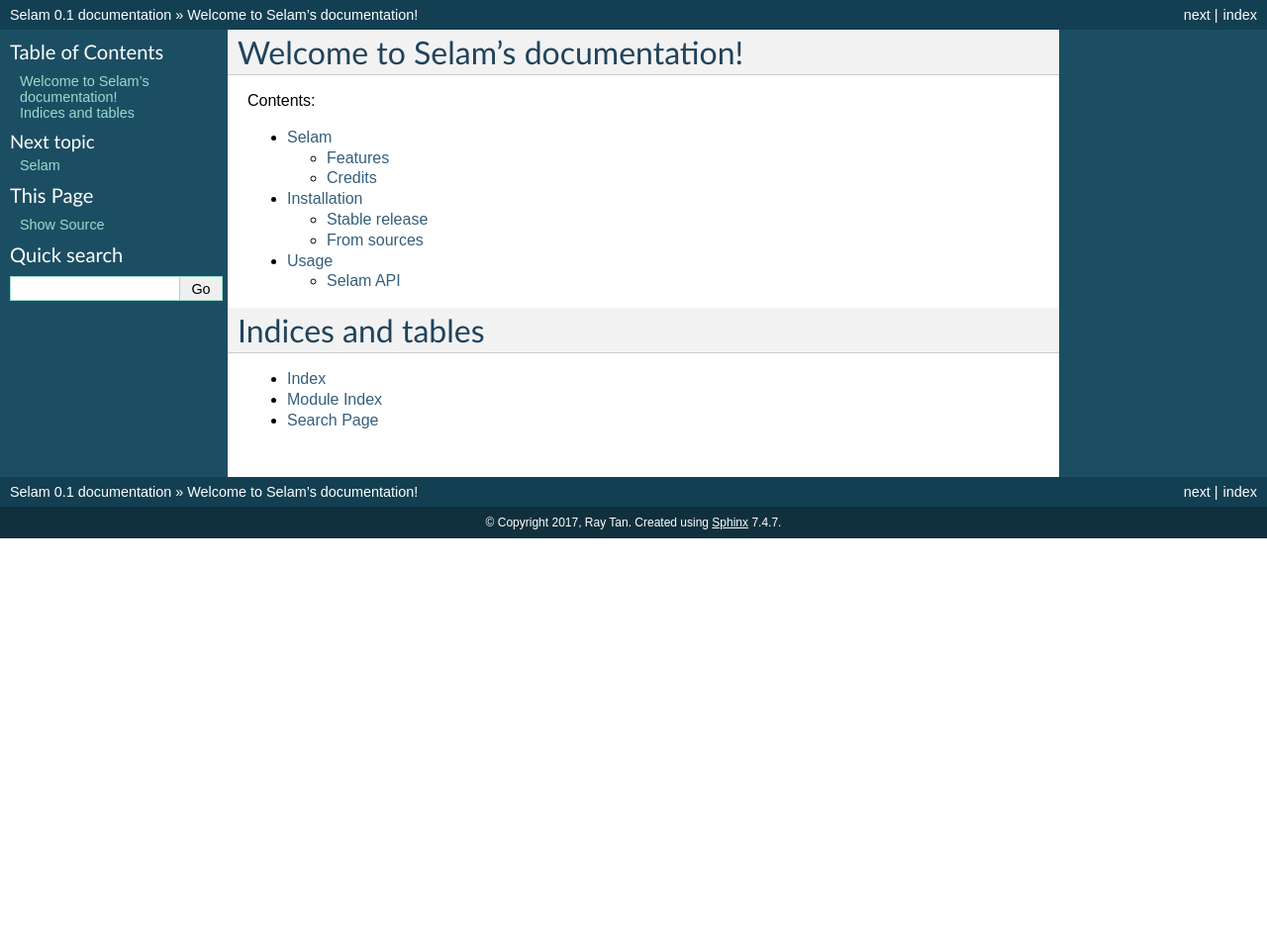
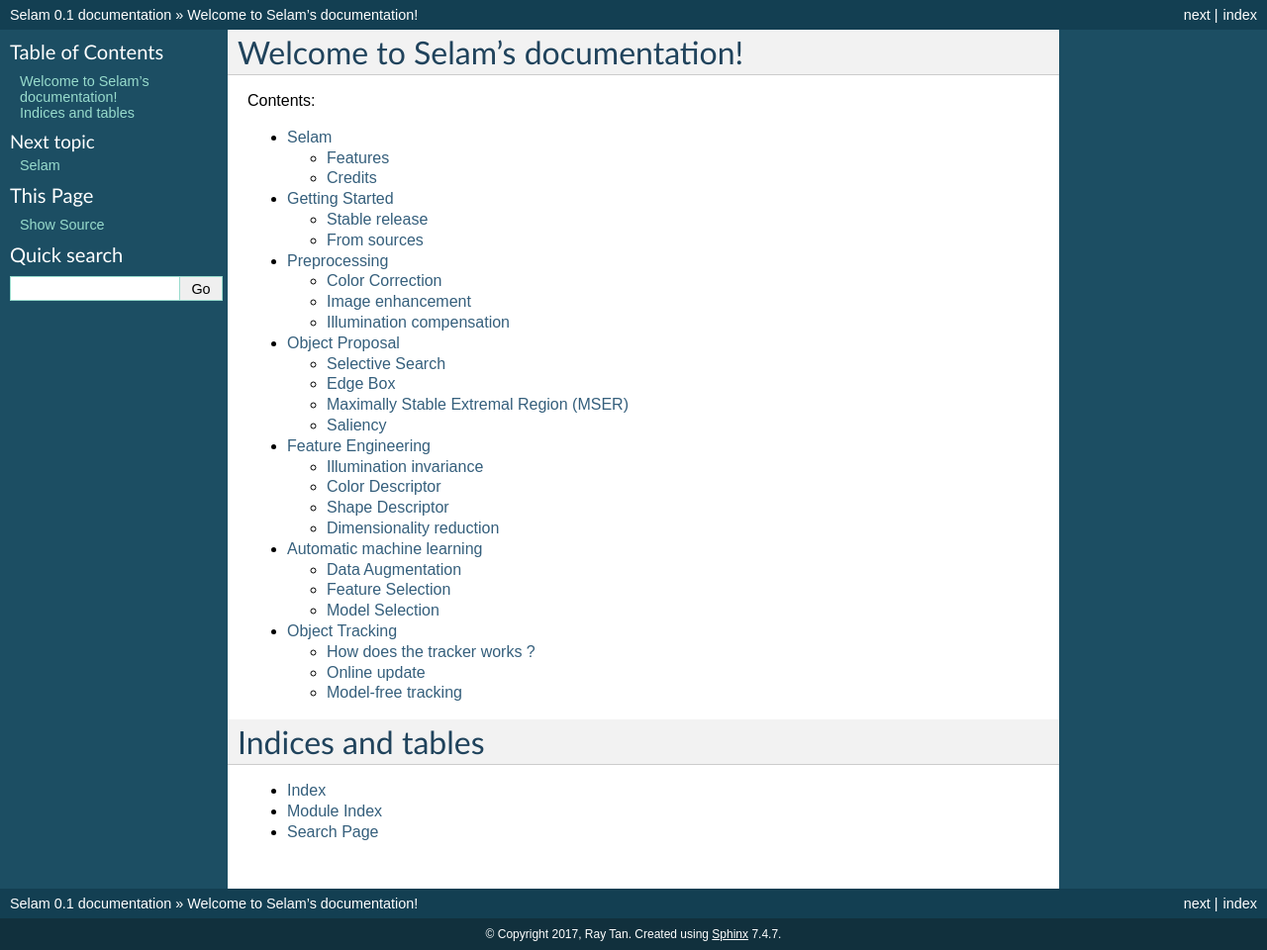
Before and after one commit to tsoonjin/selam, a Sphinx documentation site: the page built from docs/index.rst, in a window 1280 px wide. Shown: the whole page at 99% size. Built offline with Sphinx 7.4.7, drawn with Linux system fonts in a browser that asks for light colours; before the commit the page ends 900 px from its top, so only the background shows below that.

Commit message:
Completed table of content

```diff
--- /dev/null
+++ b/docs/automl.rst
@@ -0,0 +1,14 @@
+==========================
+Automatic machine learning
+==========================
+
+Data Augmentation
+=================
+
+
+Feature Selection
+=================
+
+
+Model Selection
+===============
--- /dev/null
+++ b/docs/feature.rst
@@ -0,0 +1,18 @@
+===================
+Feature Engineering
+===================
+
+Illumination invariance
+=======================
+
+
+Color Descriptor
+================
+
+
+Shape Descriptor
+================
+
+
+Dimensionality reduction
+========================
--- a/docs/index.rst
+++ b/docs/index.rst
@@ -8,7 +8,11 @@ Contents:
 
    readme
    installation
-   usage
+   preprocessing
+   objectproposal
+   feature
+   automl
+   objecttracking
 
 Indices and tables
 ==================
--- a/docs/installation.rst
+++ b/docs/installation.rst
@@ -1,8 +1,8 @@
 .. highlight:: shell
 
-============
-Installation
-============
+===============
+Getting Started
+===============
 
 
 Stable release
--- /dev/null
+++ b/docs/objectproposal.rst
@@ -0,0 +1,19 @@
+===============
+Object Proposal
+===============
+
+
+Selective Search
+================
+
+
+Edge Box
+========
+
+
+Maximally Stable Extremal Region (MSER)
+=======================================
+
+
+Saliency
+========
--- /dev/null
+++ b/docs/objecttracking.rst
@@ -0,0 +1,14 @@
+===============
+Object Tracking
+===============
+
+How does the tracker works ?
+============================
+
+
+Online update
+=============
+
+
+Model-free tracking
+===================
--- /dev/null
+++ b/docs/preprocessing.rst
@@ -0,0 +1,15 @@
+============
+Preprocessing
+============
+
+
+Color Correction
+================
+
+
+Image enhancement
+=================
+
+
+Illumination compensation
+=========================
```
Also changed, not shown: docs/usage.rst (deleted, +0 -13 lines).
